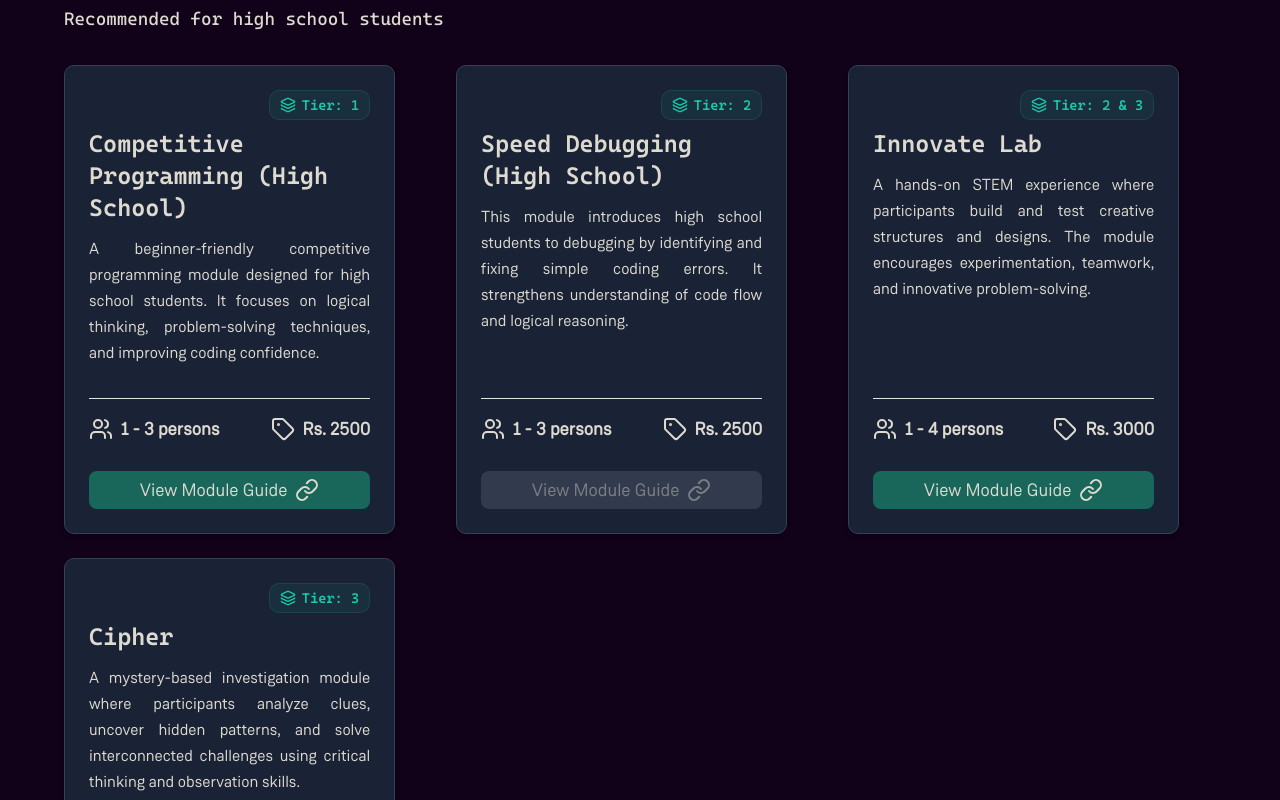
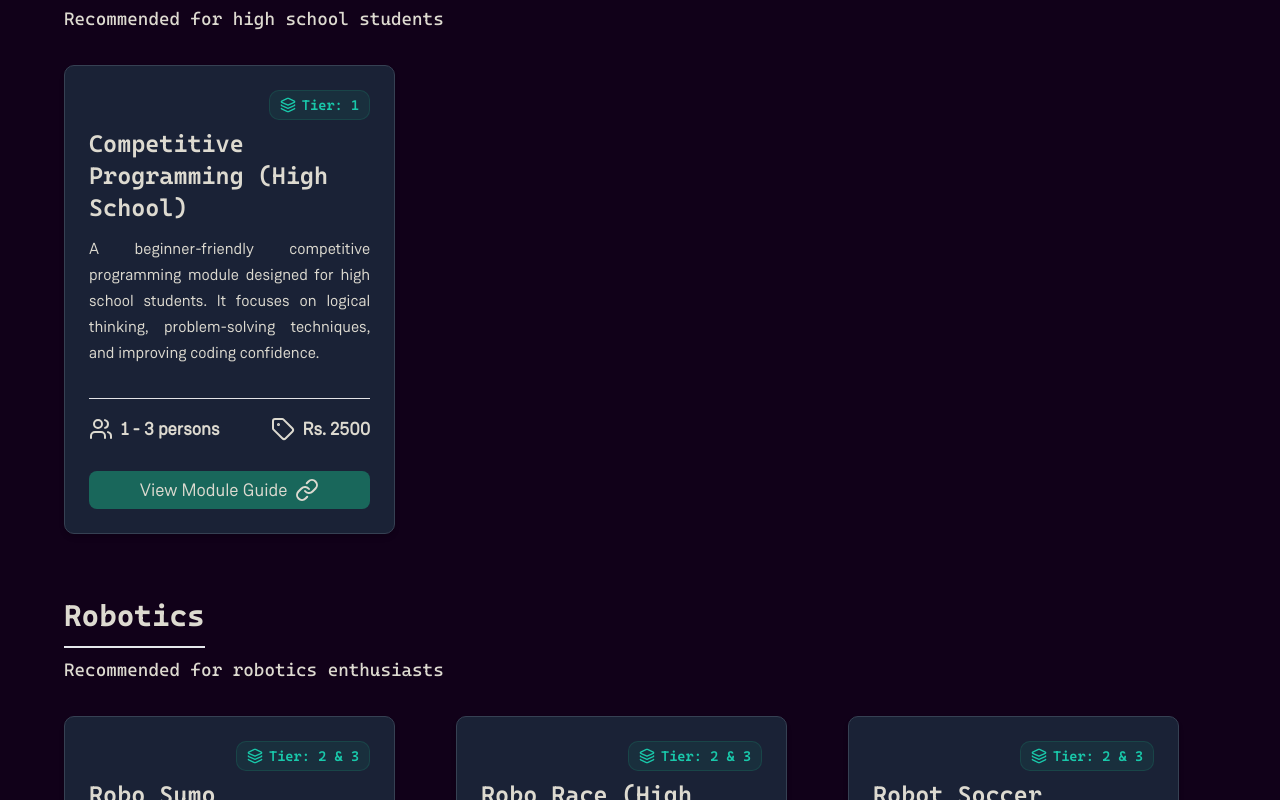
Before and after one commit to css-iba/css-website, a Next.js app: page /ProBattle in a window 1280 px wide. Shown: the part 5280-6080 px from the top of the page. Built offline with nearby package versions, Linux system fonts and the light colour scheme.

Commit message:
Update constants.ts

```diff
--- a/app/ProBattle/constants.ts
+++ b/app/ProBattle/constants.ts
@@ -287,7 +287,7 @@ const modulesData: ModuleCardProps[] = [
     price: 1500,
     guideLink: '',
     category: 'Non-Technical',
-    Tier: [3]
+    Tier: [2]
   },
 
   {
@@ -312,39 +312,39 @@ const modulesData: ModuleCardProps[] = [
     category: 'High School',
     Tier: [1]
   },
-  {
-    name: 'Speed Debugging (High School)',
-    description:
-      'This module introduces high school students to debugging by identifying and fixing simple coding errors. It strengthens understanding of code flow and logical reasoning.',
-    minParticipants: 1,
-    maxParticipants: 3,
-    price: 2500,
-    guideLink: '',
-    category: 'High School',
-    Tier: [2]
-  },
-  {
-    name: 'Innovate Lab',
-    description:
-      'A hands-on STEM experience where participants build and test creative structures and designs. The module encourages experimentation, teamwork, and innovative problem-solving.',
-    minParticipants: 1,
-    maxParticipants: 4,
-    price: 3000,
-    guideLink: 'https://drive.google.com/file/d/1LJydRh4T9yZyIM_v2Zp88e_b2UYZnYJi/view?usp=sharing',
-    category: 'High School',
-    Tier: [2, 3]
-  },
-  {
-    name: 'Cipher',
-    description:
-      'A mystery-based investigation module where participants analyze clues, uncover hidden patterns, and solve interconnected challenges using critical thinking and observation skills.',
-    minParticipants: 1,
-    maxParticipants: 3,
-    price: 2500,
-    guideLink: '',
-    category: 'High School',
-    Tier: [3]
-  },
+  // {
+  //   name: 'Speed Debugging (High School)',
+  //   description:
+  //     'This module introduces high school students to debugging by identifying and fixing simple coding errors. It strengthens understanding of code flow and logical reasoning.',
+  //   minParticipants: 1,
+  //   maxParticipants: 3,
+  //   price: 2500,
+  //   guideLink: '',
+  //   category: 'High School',
+  //   Tier: [2]
+  // },
+  // {
+  //   name: 'Innovate Lab',
+  //   description:
+  //     'A hands-on STEM experience where participants build and test creative structures and designs. The module encourages experimentation, teamwork, and innovative problem-solving.',
+  //   minParticipants: 1,
+  //   maxParticipants: 4,
+  //   price: 3000,
+  //   guideLink: 'https://drive.google.com/file/d/1LJydRh4T9yZyIM_v2Zp88e_b2UYZnYJi/view?usp=sharing',
+  //   category: 'High School',
+  //   Tier: [2, 3]
+  // },
+  // {
+  //   name: 'Cipher',
+  //   description:
+  //     'A mystery-based investigation module where participants analyze clues, uncover hidden patterns, and solve interconnected challenges using critical thinking and observation skills.',
+  //   minParticipants: 1,
+  //   maxParticipants: 3,
+  //   price: 2500,
+  //   guideLink: '',
+  //   category: 'High School',
+  //   Tier: [3]
+  // },
 ];
 
 
```
